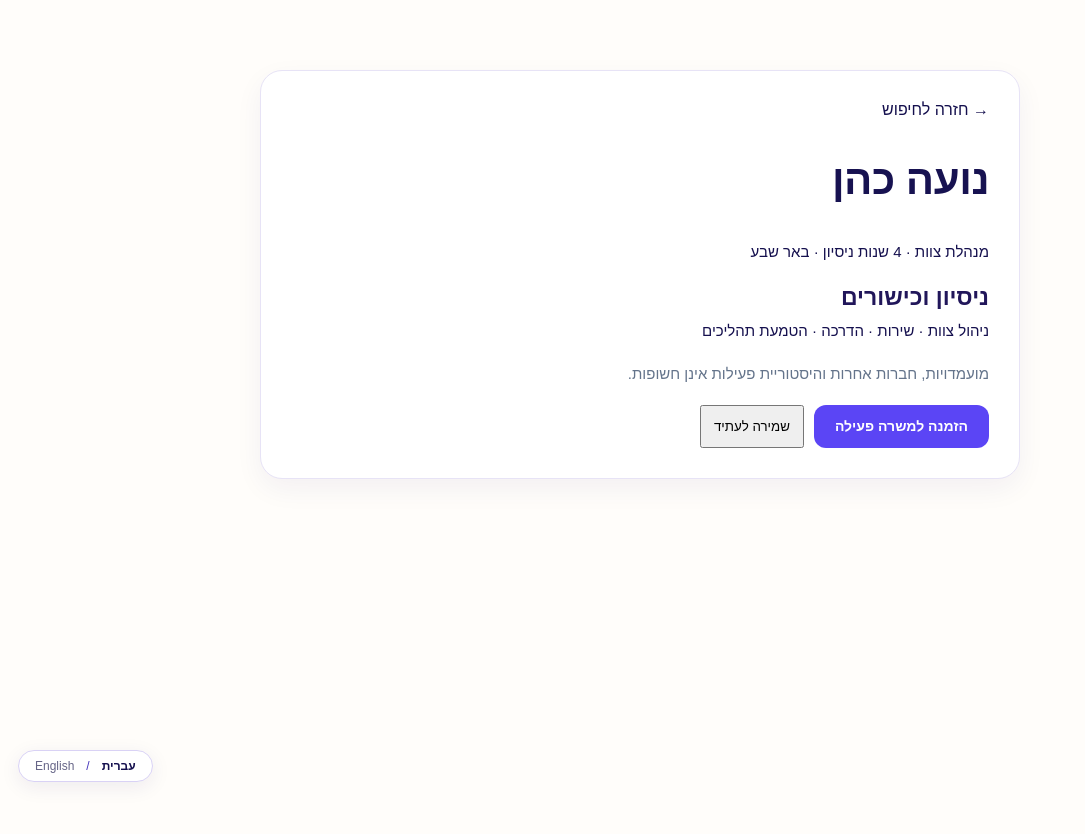
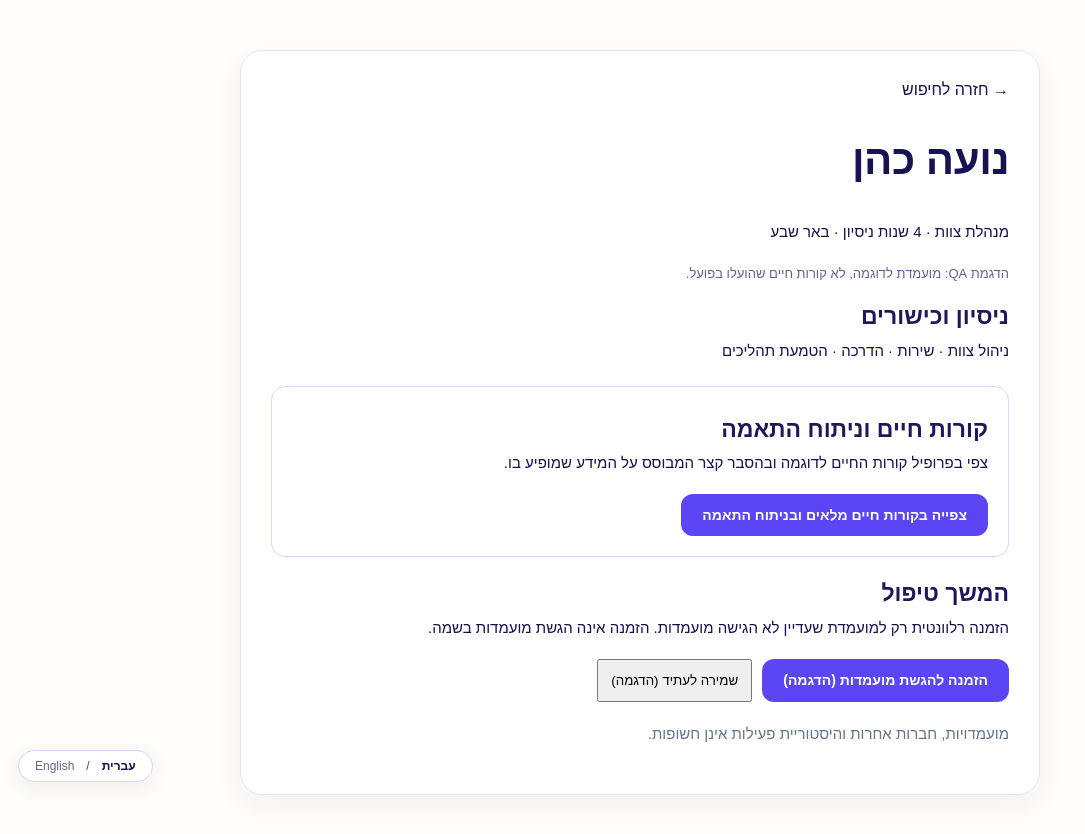
Before and after one commit to IritSel/recruitment-ai, a Next.js app: page /recruiter/candidates/1 in a window 1280 px wide. Shown: the top 834 px of the page, without its empty margins (0-1085 px from the left). Before the commit the page ends 800 px from the top, so only its background shows below. Built offline with nearby package versions, Linux system fonts and the light colour scheme.

Commit message:
Add CV access to recruiter search candidate and clarify demo invitations

```diff
--- a/app/recruiter/candidates/1/page.tsx
+++ b/app/recruiter/candidates/1/page.tsx
@@ -1 +1,26 @@
-"use client";import Link from"next/link";import{useSiteLanguage}from"../../../components/useSiteLanguage";import{useState}from"react";export default function P(){const en=useSiteLanguage()==="en";const[m,setM]=useState("");return <main className="shell"><section className="choice" style={{maxWidth:760,margin:"70px auto"}}><Link href="/recruiter/candidates">→ חזרה לחיפוש</Link><h1>נועה כהן</h1><p>מנהלת צוות · 4 שנות ניסיון · באר שבע</p><h2>{en?"Experience & skills":"ניסיון וכישורים"}</h2><p>ניהול צוות · שירות · הדרכה · הטמעת תהליכים</p><p style={{color:"#64748b"}}>מועמדויות, חברות אחרות והיסטוריית פעילות אינן חשופות.</p><div style={{display:"flex",gap:10}}><button className="button" onClick={()=>setM("נשלחה הזמנה להגשת מועמדות")}>{en?"Invite to active job":"הזמנה למשרה פעילה"}</button><button onClick={()=>setM("המועמדת נשמרה לרשימת גיוס עתידי")} style={{padding:12}}>{en?"Save for later":"שמירה לעתיד"}</button></div>{m&&<p style={{color:"#2f6f6a"}}>✓ {m}</p>}</section></main>}
+"use client";
+import Link from "next/link";
+import {useSiteLanguage} from "../../../components/useSiteLanguage";
+import {useState} from "react";
+export default function CandidateSearchProfile(){
+ const en=useSiteLanguage()==="en";
+ const [note,setNote]=useState("");
+ return <main className="shell"><section className="choice" style={{maxWidth:800,margin:"50px auto"}}>
+ <Link href="/recruiter/candidates">→ {en?"Back to search":"חזרה לחיפוש"}</Link>
+ <h1>נועה כהן</h1><p>{en?"Team management · 4 years experience · Beer Sheva":"מנהלת צוות · 4 שנות ניסיון · באר שבע"}</p>
+ <p style={{fontSize:13,color:"#6b5d91"}}>{en?"QA DEMO: Sample candidate, not an uploaded real CV.":"הדגמת QA: מועמדת לדוגמה, לא קורות חיים שהועלו בפועל."}</p>
+ <h2>{en?"Experience & skills":"ניסיון וכישורים"}</h2><p>{en?"Team management · Customer service · Training · Process implementation":"ניהול צוות · שירות · הדרכה · הטמעת תהליכים"}</p>
+ <div style={{border:"1px solid #ddd6fe",borderRadius:14,padding:20,margin:"22px 0"}}>
+ <h2>{en?"CV and job fit":"קורות חיים וניתוח התאמה"}</h2>
+ <p>{en?"Open the sample CV and a short explanation based on its contents.":"צפי בפרופיל קורות החיים לדוגמה ובהסבר קצר המבוסס על המידע שמופיע בו."}</p>
+ <Link className="button" href="/recruiter/candidate/1">{en?"View full CV and analysis":"צפייה בקורות חיים מלאים ובניתוח התאמה"}</Link>
+ </div>
+ <h2>{en?"Next action":"המשך טיפול"}</h2>
+ <p>{en?"An invitation is appropriate only for someone who has not applied to the job. It does not submit an application on their behalf.":"הזמנה רלוונטית רק למועמדת שעדיין לא הגישה מועמדות. הזמנה אינה הגשת מועמדות בשמה."}</p>
+ <div style={{display:"flex",gap:10,flexWrap:"wrap"}}>
+ <button className="button" onClick={()=>setNote(en?"Demo only: No invitation was actually sent.":"הדגמה בלבד: לא נשלחה הזמנה בפועל.")}>{en?"Invite to apply (demo)":"הזמנה להגשת מועמדות (הדגמה)"}</button>
+ <button onClick={()=>setNote(en?"Demo only: Candidate not saved to database.":"הדגמה בלבד: המועמדת לא נשמרה במסד הנתונים.")} style={{padding:12}}>{en?"Save for later (demo)":"שמירה לעתיד (הדגמה)"}</button>
+ </div>{note&&<p role="status" style={{color:"#2f6f6a"}}>{note}</p>}
+ <p style={{color:"#64748b",marginTop:20}}>{en?"Other applications, employers and activity history are private.":"מועמדויות, חברות אחרות והיסטוריית פעילות אינן חשופות."}</p>
+ </section></main>;
+}
```
